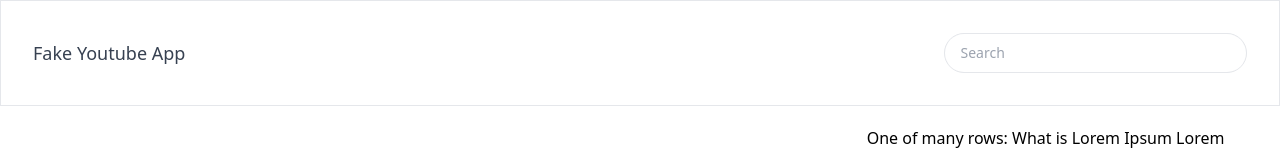
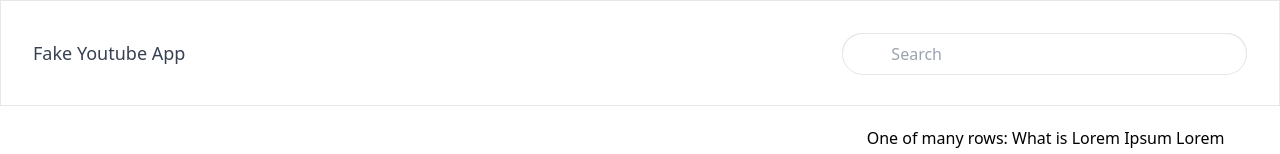
Before and after one commit to arnaspuidokas6/Youtube-Party, a React (Create React App) app: page / in a window 1280 px wide. Shown: the top 154 px of the page. Built offline with nearby package versions, Linux system fonts and the light colour scheme.

Commit message:
feat: add validation to search

```diff
--- a/src/components/SearchBar/index.tsx
+++ b/src/components/SearchBar/index.tsx
@@ -1,16 +1,35 @@
-import React, { FC } from 'react';
+import React, { ChangeEvent, FC } from 'react';
 import '../../tailwind.output.css';
 
-export const SearchBar: FC = () => (
+interface ISearchBar {
+    isValid: boolean;
+    onChange: (event: ChangeEvent<HTMLInputElement>) => void;
+}
+
+// eslint-disable-next-line react/prop-types
+export const SearchBar: FC<ISearchBar> = ({ onChange, isValid }) => (
     <div className="w-screen flex flex-row p-8 items-center justify-between bg-white shadow-xs border solid">
         <div className="text-lg text-gray-700 hidden md:flex">Fake Youtube App</div>
-        <span className="w-screen md:w-1/4 h-10 bg-gray-200 cursor-pointer border text-sm rounded-full flex">
-            <input
-                type="search"
-                name="serch"
-                placeholder="Search"
-                className="flex-grow px-4 rounded-l-full rounded-r-full text-sm focus:outline-none"
-            />
+        <span className="w-screen md:w-1/3 h-10 bg-gray-200 cursor-pointer rounded-full">
+            <div className="relative">
+                <input
+                    type="search"
+                    name="search"
+                    onChange={onChange}
+                    placeholder="Search"
+                    className={`sm:text-base relative w-full rounded-full border focus:outline-none py-2 pr-2 pl-12 ${
+                        isValid ? '' : 'border-red-500'
+                    }`}
+                />
+            </div>
+
+            {!isValid ? (
+                <span className="flex items-center font-medium tracking-wide text-red-500 text-xs mt-1 ml-1">
+                    Invalid search!
+                </span>
+            ) : (
+                <></>
+            )}
         </span>
     </div>
 );
--- /dev/null
+++ b/src/constants.ts
@@ -0,0 +1 @@
+export const SEARCH_MAXIMUM_COUNT = 19;
--- a/src/pages/Main/index.tsx
+++ b/src/pages/Main/index.tsx
@@ -1,48 +1,71 @@
-import React, { FC } from 'react';
+import React, { FC, useState } from 'react';
 import { SearchBar } from '../../components/SearchBar';
 import { VideoView } from '../../components/VideoView';
+import { SEARCH_MAXIMUM_COUNT } from '../../constants';
 import '../../tailwind.output.css';
 
-export const Main: FC = () => (
+export const Main: FC = () => {
+    const [searchValue, setSearchValue] = useState<string>('');
+    const [searchError, setSearchError] = useState<boolean>(false);
+
+    const handleSearchChange = (event: { target: { value: string } }) => {
+        const typedValue = event.target.value;
+
+        if (typedValue.length > SEARCH_MAXIMUM_COUNT) {
+            setSearchError(true);
+            return;
+        }
+
+        setSearchError(false);
+        setSearchValue(typedValue);
+    };
+
+    return (
         <>
-        <SearchBar />
+            <SearchBar onChange={handleSearchChange} isValid={!searchError} />
             <div className="grid grid-cols-1 lg:grid-cols-3 p-5">
                 <div className="col-span-2">
                     <VideoView />
                 </div>
                 <div className="col-span-1 lg:ml-5">
-                One of many rows: What is Lorem Ipsum Lorem Ipsum is simply dummy text of the printing and typesetting
-                industry Lorem Ipsum has been the industry standard dummy text ever since the 1500s when an unknown
-                printer took a galley of type and scrambled it to make a type specimen book it has?
-                <div className="mt-8">
                     One of many rows: What is Lorem Ipsum Lorem Ipsum is simply dummy text of the printing and
                     typesetting industry Lorem Ipsum has been the industry standard dummy text ever since the 1500s when
                     an unknown printer took a galley of type and scrambled it to make a type specimen book it has?
+                    <div className="mt-8">
+                        One of many rows: What is Lorem Ipsum Lorem Ipsum is simply dummy text of the printing and
+                        typesetting industry Lorem Ipsum has been the industry standard dummy text ever since the 1500s
+                        when an unknown printer took a galley of type and scrambled it to make a type specimen book it
+                        has?
                     </div>
                     <div className="mt-8">
                         One of many rows: What is Lorem Ipsum Lorem Ipsum is simply dummy text of the printing and
-                    typesetting industry Lorem Ipsum has been the industry standard dummy text ever since the 1500s when
-                    an unknown printer took a galley of type and scrambled it to make a type specimen book it has?
+                        typesetting industry Lorem Ipsum has been the industry standard dummy text ever since the 1500s
+                        when an unknown printer took a galley of type and scrambled it to make a type specimen book it
+                        has?
                     </div>
                     <div className="mt-8">
                         One of many rows: What is Lorem Ipsum Lorem Ipsum is simply dummy text of the printing and
-                    typesetting industry Lorem Ipsum has been the industry standard dummy text ever since the 1500s when
-                    an unknown printer took a galley of type and scrambled it to make a type specimen book it has?
+                        typesetting industry Lorem Ipsum has been the industry standard dummy text ever since the 1500s
+                        when an unknown printer took a galley of type and scrambled it to make a type specimen book it
+                        has?
                     </div>
                     <div className="mt-8">
                         One of many rows: What is Lorem Ipsum Lorem Ipsum is simply dummy text of the printing and
-                    typesetting industry Lorem Ipsum has been the industry standard dummy text ever since the 1500s when
-                    an unknown printer took a galley of type and scrambled it to make a type specimen book it has?
+                        typesetting industry Lorem Ipsum has been the industry standard dummy text ever since the 1500s
+                        when an unknown printer took a galley of type and scrambled it to make a type specimen book it
+                        has?
                     </div>
                     <div className="mt-8">
                         One of many rows: What is Lorem Ipsum Lorem Ipsum is simply dummy text of the printing and
-                    typesetting industry Lorem Ipsum has been the industry standard dummy text ever since the 1500s when
-                    an unknown printer took a galley of type and scrambled it to make a type specimen book it has?
+                        typesetting industry Lorem Ipsum has been the industry standard dummy text ever since the 1500s
+                        when an unknown printer took a galley of type and scrambled it to make a type specimen book it
+                        has?
                     </div>
                     <div className="mt-8">
                         One of many rows: What is Lorem Ipsum Lorem Ipsum is simply dummy text of the printing and
-                    typesetting industry Lorem Ipsum has been the industry standard dummy text ever since the 1500s when
-                    an unknown printer took a galley of type and scrambled it to make a type specimen book it has?
+                        typesetting industry Lorem Ipsum has been the industry standard dummy text ever since the 1500s
+                        when an unknown printer took a galley of type and scrambled it to make a type specimen book it
+                        has?
                     </div>
                     <div>One of many rows</div>
                     <div>One of many rows</div>
@@ -50,3 +73,4 @@ export const Main: FC = () => (
             </div>
         </>
     );
+};
```
Lines whose indentation alone changed are shown as unchanged.
